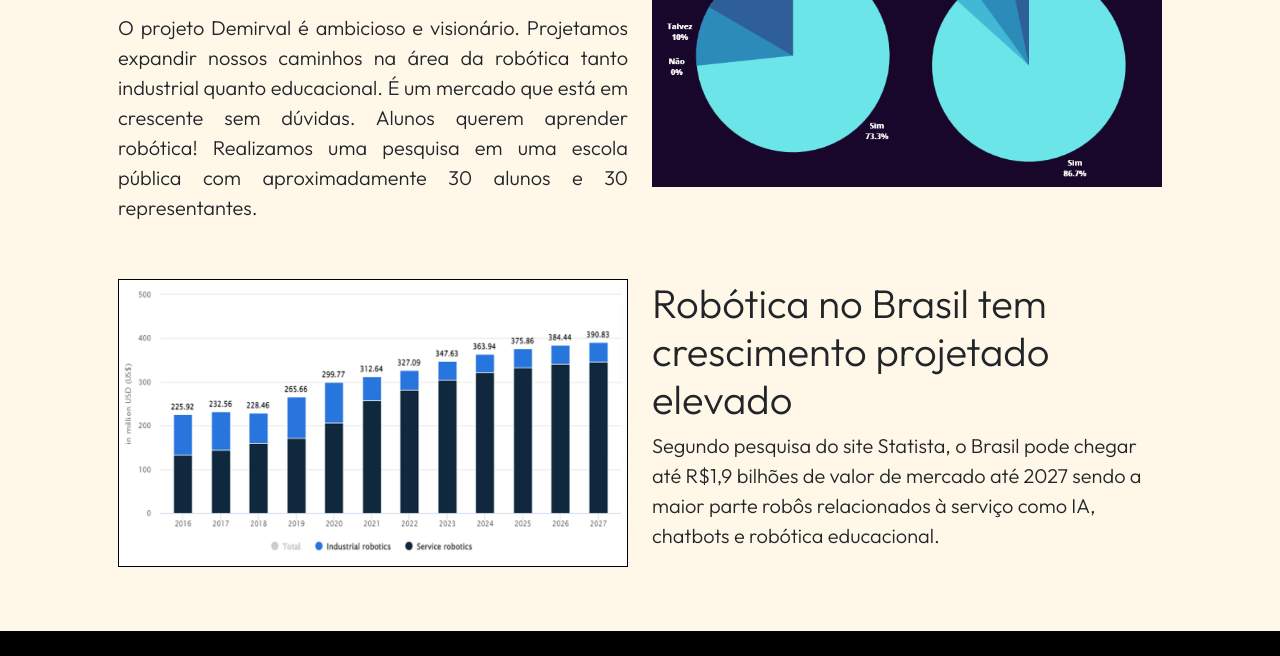
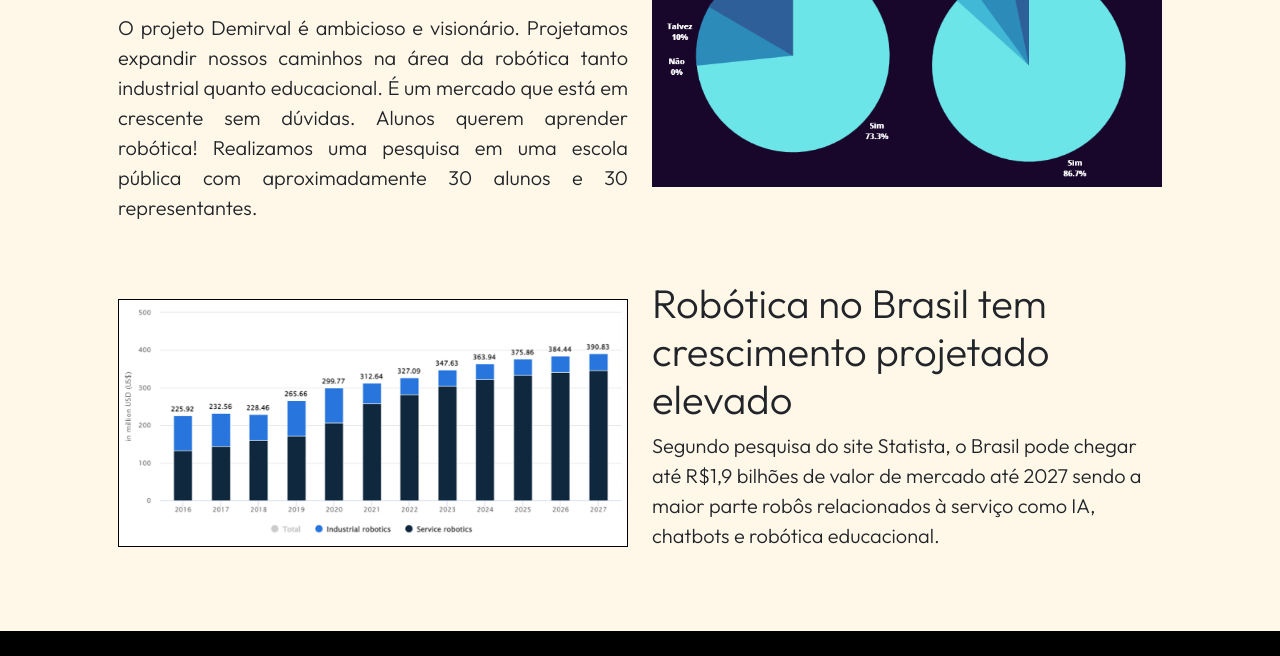
Before and after one commit to sCima/Sprint03Fiap, a plain HTML site: page pages/dados.html in a window 1280 px wide. Shown: the part 496-1152 px from the top of the page. Drawn offline with nearby package versions, Linux system fonts and the light colour scheme.

Commit message:
Atualização 13/09 - 04
Removido a borda do menu compactado; Ajustado o tamanho da imagem

```diff
--- a/css/style.css
+++ b/css/style.css
@@ -38,3 +38,7 @@
 .text-justify {
     text-align: justify;
 }
+
+.navbar-toggler {
+    border: 0 !important;
+}
--- a/pages/dados.html
+++ b/pages/dados.html
@@ -74,8 +74,8 @@
                 </div>
             </div>
             <div class="row my-3">
-                <div class="col-md-6">
-                    <img src="../images/investidores/grafico_mercado.png" alt="Gráfico com projeção do mercado de robótica no Brasil até 2027" class="h-100 img-fluid border border-black border-1">
+                <div class="col-md-6 d-flex align-items-center justify-content-center">
+                    <img src="../images/investidores/grafico_mercado.png" alt="Gráfico com projeção do mercado de robótica no Brasil até 2027" class="img-fluid border border-black border-1">
                 </div>
                 <div class="col-md-6">
                     <h2 class="display-6">Robótica no Brasil tem crescimento projetado elevado</h2>
```
